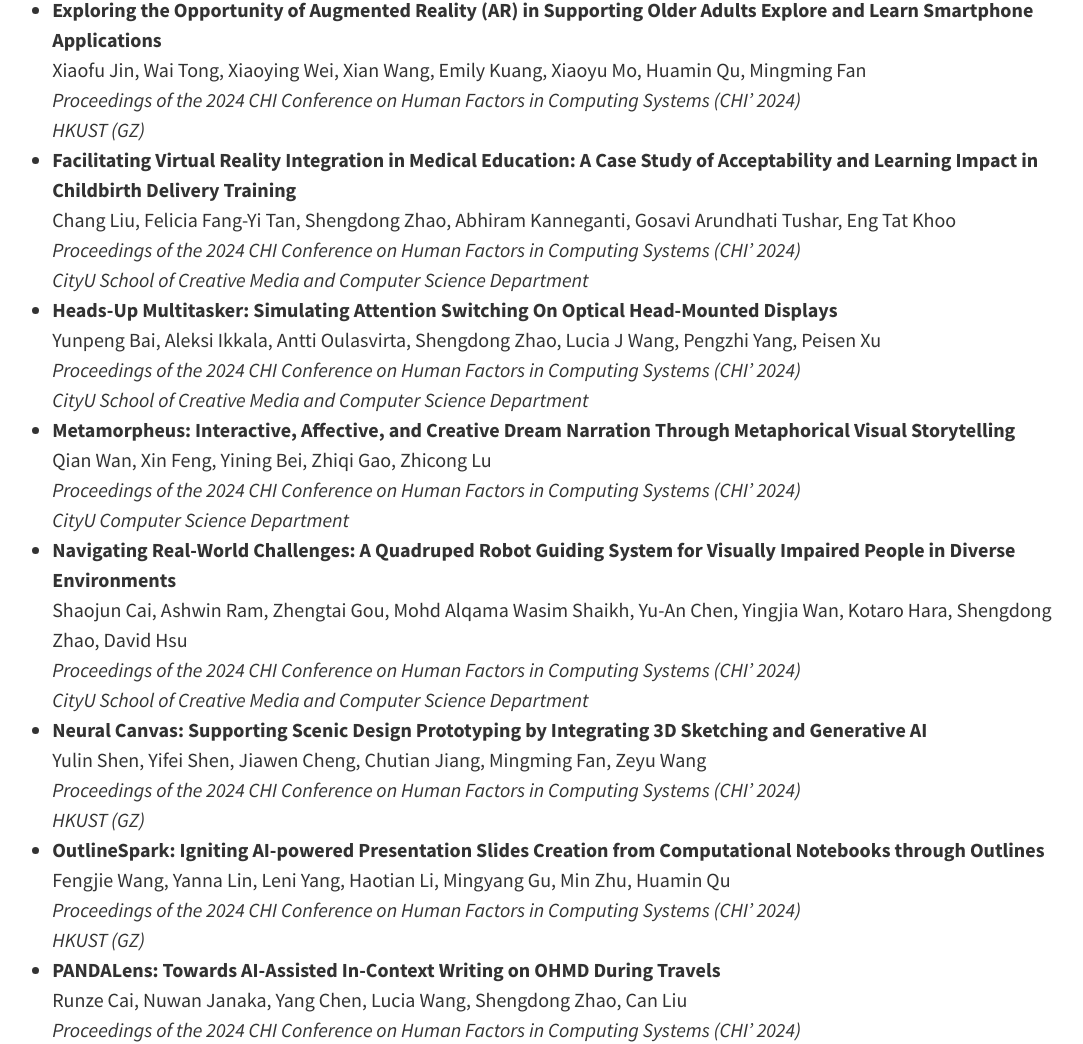
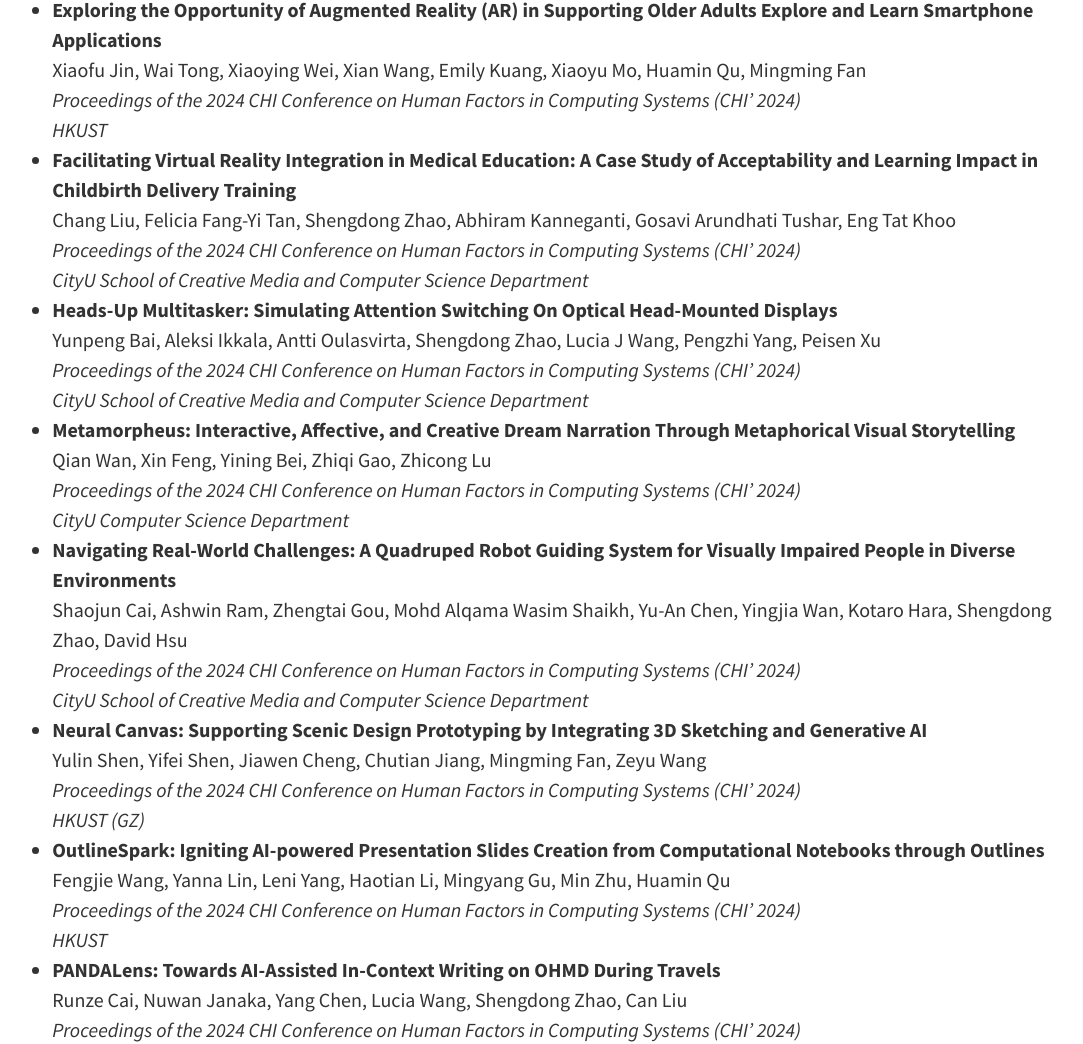
Before and after one commit to Immersive-Design-Group/GBAHCI, a Jekyll site: the page built from pages/publications.md, in a window 1280 px wide and 1400 px high, scrolled down 1662 px. Shown: the part 143-1187 px from the top of the window, without its empty margins (83-1166 px from the left). Built offline with Jekyll 4.4.1, drawn with Linux system fonts in a browser that asks for light colours; a script that is not in the unit is left out; some of the changed text lies outside the part shown.

Commit message:
Fix typo

```diff
--- a/pages/publications.md
+++ b/pages/publications.md
@@ -55,7 +55,7 @@
 - **Exploring the Opportunity of Augmented Reality (AR) in Supporting Older Adults Explore and Learn Smartphone Applications** <br/>
 Xiaofu Jin, Wai Tong, Xiaoying Wei, Xian Wang, Emily Kuang, Xiaoyu Mo, Huamin Qu, Mingming Fan <br/>
 *Proceedings of the 2024 CHI Conference on Human Factors in Computing Systems (CHI' 2024)* <br/>
-*HKUST (GZ)*
+*HKUST*
 - **Facilitating Virtual Reality Integration in Medical Education: A Case Study of Acceptability and Learning Impact in Childbirth Delivery Training** <br/>
 Chang Liu, Felicia Fang-Yi Tan, Shengdong Zhao, Abhiram Kanneganti, Gosavi Arundhati Tushar, Eng Tat Khoo <br/>
 *Proceedings of the 2024 CHI Conference on Human Factors in Computing Systems (CHI' 2024)* <br/>
@@ -79,7 +79,7 @@
 - **OutlineSpark: Igniting AI-powered Presentation Slides Creation from Computational Notebooks through Outlines** <br/>
 Fengjie Wang, Yanna Lin, Leni Yang, Haotian Li, Mingyang Gu, Min Zhu, Huamin Qu <br/>
 *Proceedings of the 2024 CHI Conference on Human Factors in Computing Systems (CHI' 2024)* <br/>
-*HKUST (GZ)*
+*HKUST*
 - **PANDALens: Towards AI-Assisted In-Context Writing on OHMD During Travels** <br/>
 Runze Cai, Nuwan Janaka, Yang Chen, Lucia Wang, Shengdong Zhao, Can Liu <br/>
 *Proceedings of the 2024 CHI Conference on Human Factors in Computing Systems (CHI' 2024)* <br/>
@@ -111,7 +111,7 @@
 - **VAID: Indexing View Designs in Visual Analytics System** <br/>
 Lu Ying, Aoyu Wu, Haotian Li, Zikun Deng, Ji Lan, Jiang Wu, Yong Wang, Huamin Qu, Dazhen Deng, Yingcai Wu <br/>
 *Proceedings of the 2024 CHI Conference on Human Factors in Computing Systems (CHI' 2024)* <br/>
-*HKUST (GZ)*
+*HKUST*
 - **When Teams Embrace AI: Human Collaboration Strategies in Generative Prompting in a Creative Design Task** <br/>
 Yuanning Han, Ziyi Qiu, Jiale Cheng, RAY LC <br/>
 *Proceedings of the 2024 CHI Conference on Human Factors in Computing Systems (CHI' 2024)* <br/>
@@ -119,4 +119,4 @@
 - **Where Are We So Far? Understanding Data Storytelling Tools from the Perspective of Human-AI Collaboration** <br/>
 Haotian Li, Yun Wang, Huamin Qu <br/>
 *Proceedings of the 2024 CHI Conference on Human Factors in Computing Systems (CHI' 2024)* <br/>
-*HKUST (GZ)*
+*HKUST*
```
